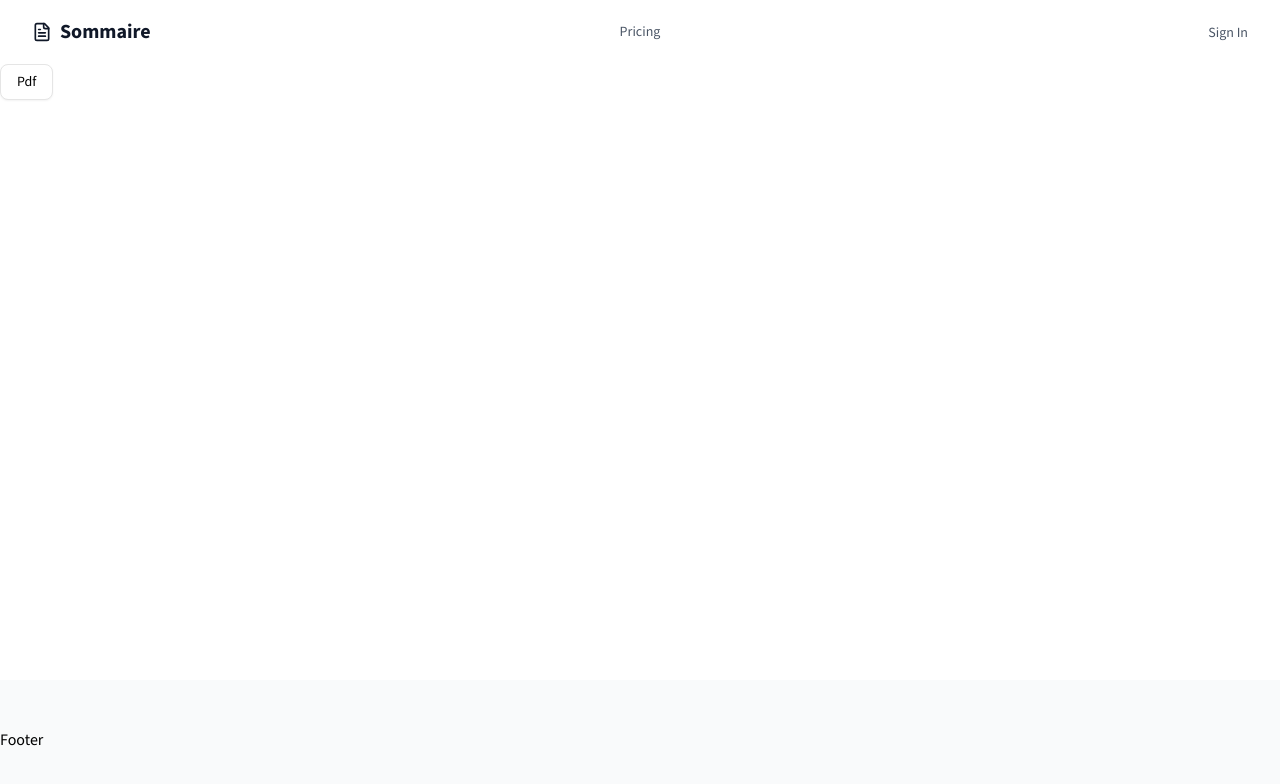
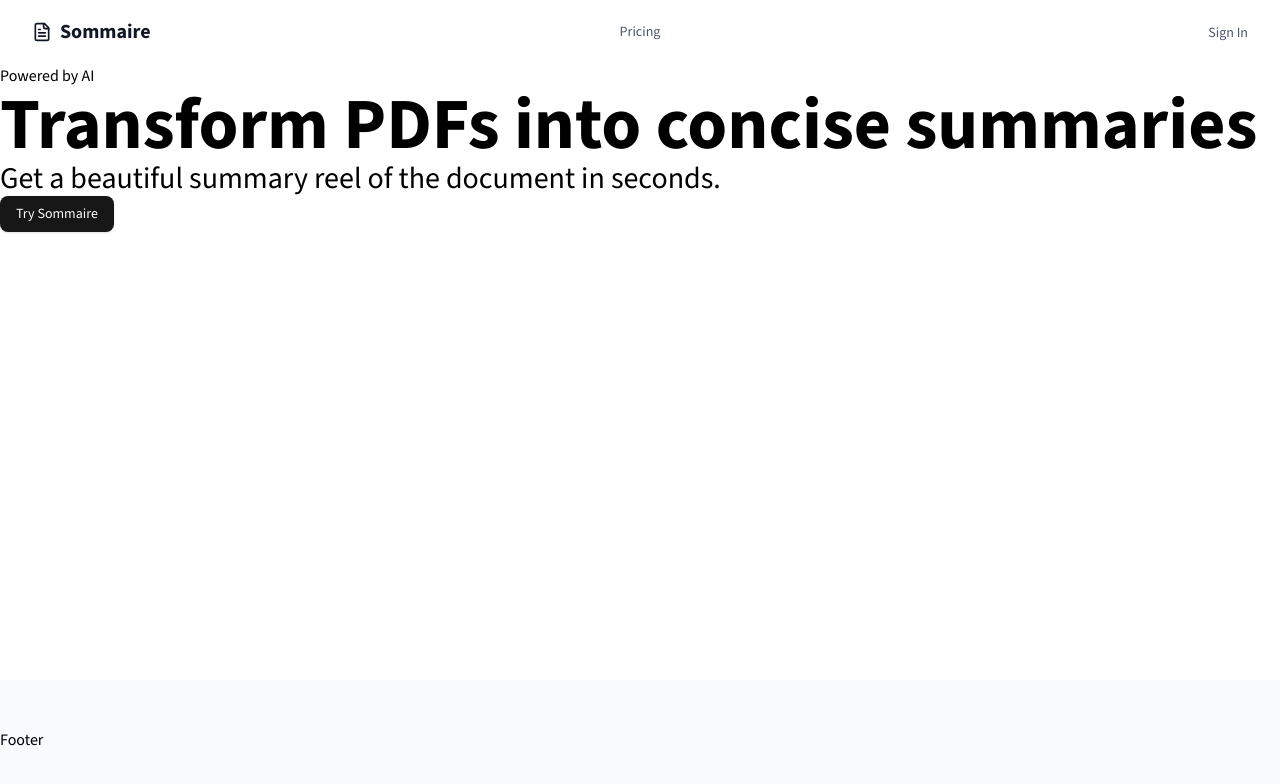
Before and after one commit to PranjalTheCoder/Sommaire, a Next.js app: page / in a window 1280 px wide. Shown: the top 784 px of the page. Built offline with nearby package versions, Linux system fonts and the light colour scheme.

Commit message:
WIP: before Tailwind v4 upgrade

```diff
--- a/app/globals.css
+++ b/app/globals.css
@@ -131,7 +131,7 @@
   a {
     @apply hover:cursor-pointer;
   }
-  button {
+  Button {
     @apply hover:cursor-pointer bg-rose-600 hover:bg-rose-700;
   }
 }
@@ -139,10 +139,10 @@
 @utility container {
   margin-inline: auto;
   padding-inline: 2rem;
-  @media (width >= --theme(--breakpoint-sm)){
+  @media (width >= --theme(--breakpoint-sm)) {
     max-width: none;
   }
-  @media (width >= 1400px){
+  @media (width >= 1400px) {
     max-width: 1400px;
   }
 }
--- a/app/page.tsx
+++ b/app/page.tsx
@@ -1,9 +1,14 @@
-import { Button } from "@/components/ui/button";
+import "./globals.css";
+import HeroSection from "@/components/home/hero-section";
 
 export default function Home() {
   return (
-    <div className="">
-      <Button variant={"outline"}> Pdf </Button>
+    <div className="relative w-full">
+      <HeroSection />
+      {/* <DemoSection /> */}
+      {/* <HowItWorksSection /> */}
+      {/* <PricingSection /> */}
+      {/* <CTASection /> */}
     </div>
   );
 }
--- /dev/null
+++ b/components/home/hero-section.tsx
@@ -0,0 +1,15 @@
+import { Button } from "../ui/button";
+
+export default function HeroSection() {
+  return (
+    <section>
+      <div className="">
+        {/* <Sparkles className="h-6 w-6 mr-2 text-rose-600 animate-pulse"></Sparkles> */}
+        <p>Powered by AI</p>
+        <h1>Transform PDFs into concise summaries</h1>
+        <h2>Get a beautiful summary reel of the document in seconds.</h2>
+        <Button className="btn">Try Sommaire</Button>
+      </div>
+    </section>
+  );
+}
--- a/eslint.config.mjs
+++ b/eslint.config.mjs
@@ -13,7 +13,6 @@
   ...compat.config({
     extends: [
       "next/core-web-vitals",
-      "next/typescript",
       "prettier",
       "plugin:tailwindcss/recommended",
     ],
```
Also changed, not shown: package.json (+6 -2 lines), components/ui/button.tsx (line endings or trailing spaces), 1 other file (tests, documents, lock files or other folders).
